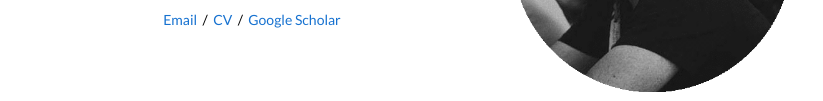
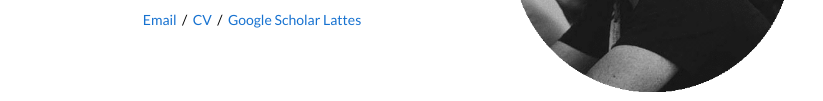
Before and after one commit to vitorgodeiro/vitorgodeiro.github.io, a plain HTML site: page index.html in a window 1280 px wide. Shown: the part 216-317 px from the top of the page, without its empty margins (228-1051 px from the left). Drawn offline with Linux system fonts and the light colour scheme.

Commit message:
Update index.html

```diff
--- a/index.html
+++ b/index.html
@@ -79,6 +79,7 @@
           <a href="mailto:vitorgodeirom@gmail.com">Email</a> &nbsp/&nbsp
           <a href="cv.pdf">CV</a> &nbsp/&nbsp
           <a href="https://scholar.google.com.br/citations?user=K3NXW9wAAAAJ&hl=pt-BR&oi=ao">Google Scholar</a>
+	  <a href="http://lattes.cnpq.br/5212422823333550">Lattes</a>
         </p>
         </td>
         <td width="33%">
```
